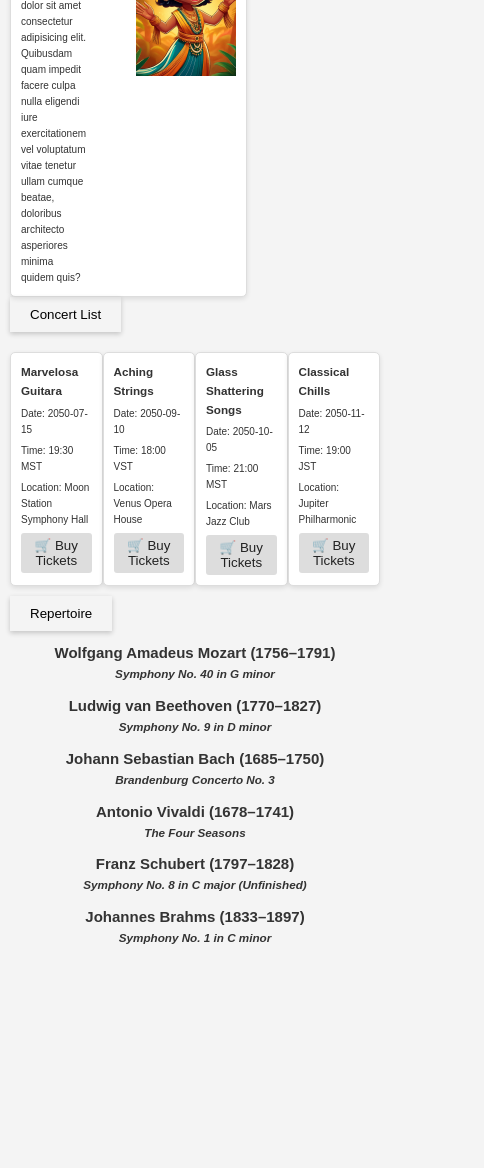
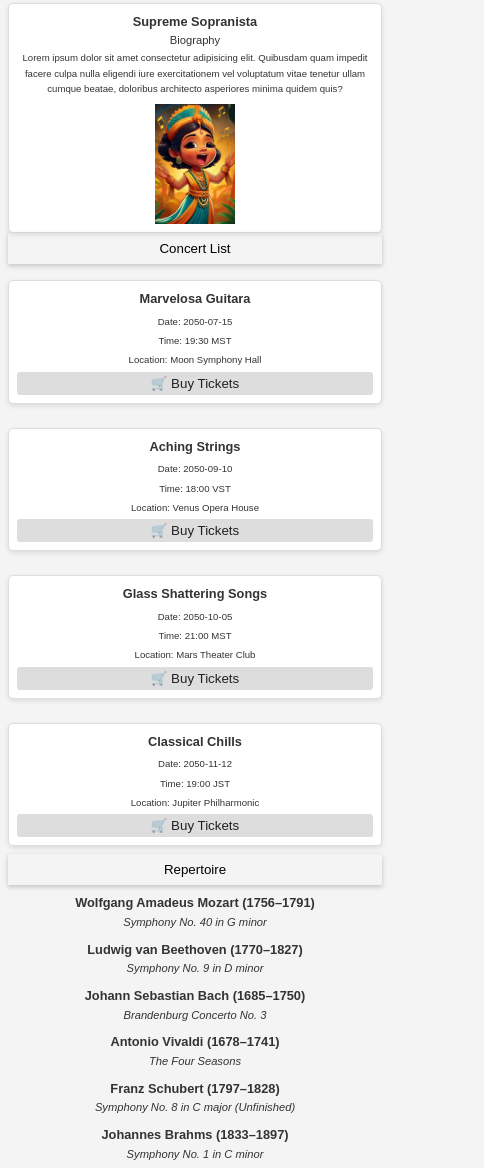
Before and after one commit to MiladDgDev/ADS, a plain HTML site: page index.html in a window 390 px wide. Shown: the part 517-1685 px from the top of the page, 484 px wide, since content can reach past the window. Before the commit the page ends 1470 px from the top, so only its background shows below. Drawn offline with Linux system fonts and the light colour scheme.

Commit message:
configured general styles

```diff
--- a/index.html
+++ b/index.html
@@ -30,7 +30,7 @@
           <div class="artist-info">
             <h3>Albus Guitaristus</h3>
 
-            <h3>Biography</h3>
+            <h4>Biography</h4>
             <p>
               Lorem ipsum dolor sit amet consectetur adipisicing elit. Quibusdam
               quam impedit facere culpa nulla eligendi iure exercitationem vel
@@ -49,7 +49,7 @@
           <div class="artist-info">
             <h3>Violetta Violinista</h3>
 
-            <h3>Biography</h3>
+            <h4>Biography</h4>
             <p>
               Lorem ipsum dolor sit amet consectetur adipisicing elit. Quibusdam
               quam impedit facere culpa nulla eligendi iure exercitationem vel
@@ -68,7 +68,7 @@
           <div class="artist-info">
             <h3>Supreme Sopranista</h3>
 
-            <h3>Biography</h3>
+            <h4>Biography</h4>
             <p>
               Lorem ipsum dolor sit amet consectetur adipisicing elit. Quibusdam
               quam impedit facere culpa nulla eligendi iure exercitationem vel
@@ -105,7 +105,7 @@
           <h3>Marvelosa Guitara</h3>
           <p>Date: 2050-07-15</p>
           <p>Time: 19:30 MST</p>
-          <p>Location: Moon Station Symphony Hall</p>
+          <p>Location: Moon Symphony Hall</p>
           <button class="concert-ticket-buy-btn">&#x1F6D2; Buy Tickets</button>
         </li>
         <li class="concert-item">
@@ -119,7 +119,7 @@
           <h3>Glass Shattering Songs</h3>
           <p>Date: 2050-10-05</p>
           <p>Time: 21:00 MST</p>
-          <p>Location: Mars Jazz Club</p>
+          <p>Location: Mars Theater Club</p>
           <button class="concert-ticket-buy-btn">&#x1F6D2; Buy Tickets</button>
         </li>
         <li class="concert-item">
@@ -149,49 +149,49 @@
         aria-hidden="true"
       >
         <li class="work">
-          <h2 class="composer">
+          <h3 class="composer">
             Wolfgang Amadeus Mozart
 
             <span class="composer-birth-death-dt">(1756–1791)</span>
-          </h2>
-          <h3 class="composition-title">Symphony No. 40 in G minor</h3>
+          </h3>
+          <h4 class="composition-title">Symphony No. 40 in G minor</h4>
         </li>
         <li class="work">
-          <h2 class="composer">
+          <h3 class="composer">
             Ludwig van Beethoven
             <span class="composer-birth-death-dt">(1770–1827)</span>
-          </h2>
-          <h3 class="composition-title">Symphony No. 9 in D minor</h3>
+          </h3>
+          <h4 class="composition-title">Symphony No. 9 in D minor</h4>
         </li>
         <li class="work">
-          <h2 class="composer">
+          <h3 class="composer">
             Johann Sebastian Bach
             <span class="composer-birth-death-dt">(1685–1750)</span>
-          </h2>
-          <h3 class="composition-title">Brandenburg Concerto No. 3</h3>
+          </h3>
+          <h4 class="composition-title">Brandenburg Concerto No. 3</h4>
         </li>
         <li class="work">
-          <h2 class="composer">
+          <h3 class="composer">
             Antonio Vivaldi
             <span class="composer-birth-death-dt">(1678–1741)</span>
-          </h2>
-          <h3 class="composition-title">The Four Seasons</h3>
+          </h3>
+          <h4 class="composition-title">The Four Seasons</h4>
         </li>
         <li class="work">
-          <h2 class="composer">
+          <h3 class="composer">
             Franz Schubert
             <span class="composer-birth-death-dt">(1797–1828)</span>
-          </h2>
-          <h3 class="composition-title">
+          </h3>
+          <h4 class="composition-title">
             Symphony No. 8 in C major (Unfinished)
-          </h3>
+          </h4>
         </li>
         <li class="work">
-          <h2 class="composer">
+          <h3 class="composer">
             Johannes Brahms
             <span class="composer-birth-death-dt">(1833–1897)</span>
-          </h2>
-          <h3 class="composition-title">Symphony No. 1 in C minor</h3>
+          </h3>
+          <h4 class="composition-title">Symphony No. 1 in C minor</h4>
         </li>
       </ul>
     </div>
--- a/styles.css
+++ b/styles.css
@@ -6,6 +6,30 @@ html {
   margin: 0;
   padding: 0;
   box-sizing: border-box;
+}
+
+h1 {
+  font-size: 3.6rem;
+  font-weight: 700;
+}
+
+h2 {
+  font-size: 2.4rem;
+  font-weight: 600;
+}
+
+h3 {
+  font-size: 1.6rem;
+  font-weight: 600;
+}
+
+h4 {
+  font-size: 1.4rem;
+  font-weight: 400;
+}
+
+p {
+  font-size: 1.2rem;
 }
 
 body {
@@ -19,11 +43,11 @@ body {
 .container {
   max-width: 1600px;
   margin: 0 auto;
-  /* display: grid;
+  display: grid;
   grid-template-columns:
     fit-content(100%) fit-content(100%) fit-content(100%) fit-content(100%)
     auto;
-  grid-template-rows: auto auto; */
+  grid-template-rows: auto auto;
 }
 .btn-panel {
   grid-row: 1;
@@ -35,35 +59,15 @@ body {
   cursor: pointer;
 }
 
-/*
 .panel {
   grid-row: 2;
   grid-column: 1/-1;
   width: 100%;
-} */
-
-/* Artist Cards */
-/*
-.artist-card {
-  background-color: #fff;
-  border: 1px solid #ddd;
-  border-radius: 5px;
-  padding: 1rem;
-  margin: 1rem 0;
-  max-height: 10rem;
-  box-shadow: 0 2px 5px rgba(0, 0, 0, 0.1);
-  width: 50%;
-}
-.artist-image {
-  height: 100%;
-} */
-
-.panel {
   padding-top: 1rem;
+  display: grid;
 }
 
 #artists-panel {
-  display: grid;
   grid-template-columns: 1fr 1fr;
   list-style: none;
 }
@@ -89,11 +93,19 @@ body {
   justify-self: end;
 }
 
+.active-btn {
+  background-color: #222;
+  color: #fff;
+}
+
+.active-panel {
+  display: grid;
+}
+
 /* Concert Item */
 
 #concerts-panel {
   list-style: none;
-  display: grid;
   grid-template-columns: 1fr 1fr 1fr 1fr;
 }
 
@@ -122,11 +134,7 @@ body {
 
 #repertoire-panel {
   list-style: none;
-  display: flex;
-  flex-direction: column;
   gap: 1rem;
-  align-items: center;
-  justify-content: space-between;
 }
 
 .work {
@@ -138,3 +146,67 @@ body {
 .composition-title {
   font-style: italic;
 }
+
+.hidden {
+  display: none;
+}
+
+/* style for under 800px */
+
+@media (max-width: 800px) {
+  html {
+    font-size: 55%;
+  }
+  .container {
+    grid-template-columns: 1fr;
+  }
+
+  .panel {
+    grid-row: auto;
+  }
+  .btn-panel {
+    grid-row: auto;
+    grid-column: auto;
+    width: 100%;
+  }
+
+  #artists-panel {
+    grid-template-columns: 1fr;
+    gap: 1rem;
+  }
+
+  .artist-card {
+    grid-template-columns: 1fr;
+    grid-template-rows: auto auto;
+    align-items: center;
+    justify-items: center;
+    gap: 1rem;
+    text-align: center;
+  }
+
+  .artist-image {
+    grid-row: 2;
+    grid-column: auto;
+    justify-self: center;
+  }
+
+  #concerts-panel {
+    grid-template-columns: 1fr 1fr;
+    gap: 1rem;
+  }
+
+  .concert-item {
+    text-align: center;
+  }
+}
+
+/* style for under 400px */
+
+@media (max-width: 400px) {
+  html {
+    font-size: 50%;
+  }
+  #concerts-panel {
+    grid-template-columns: 1fr;
+  }
+}
```
